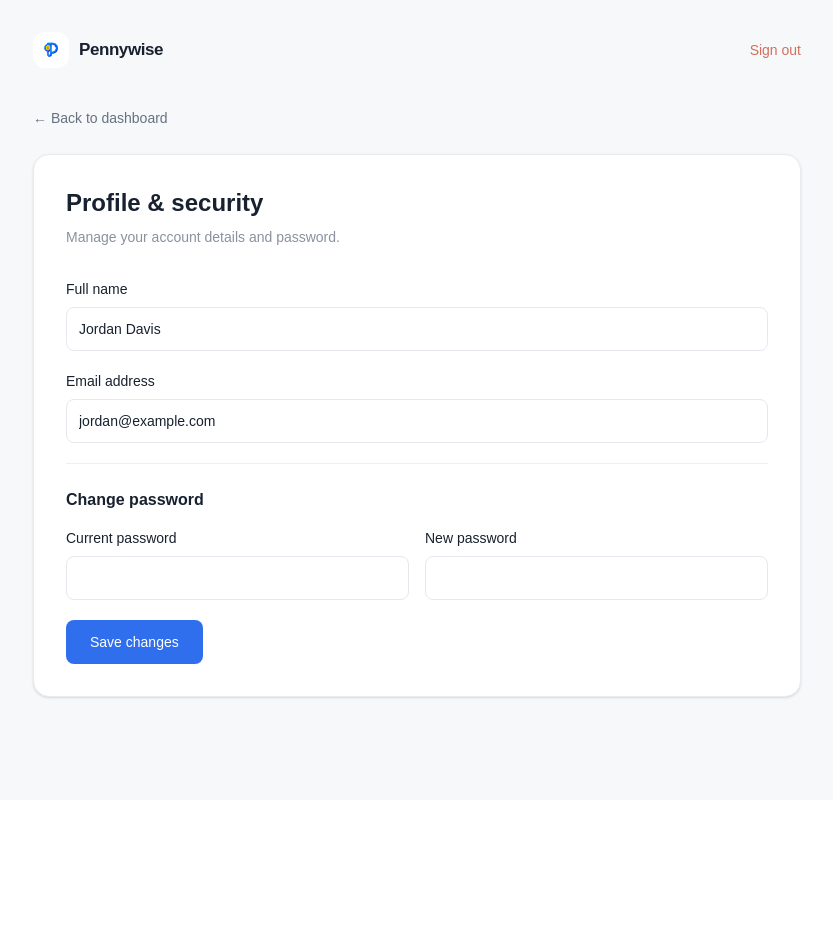
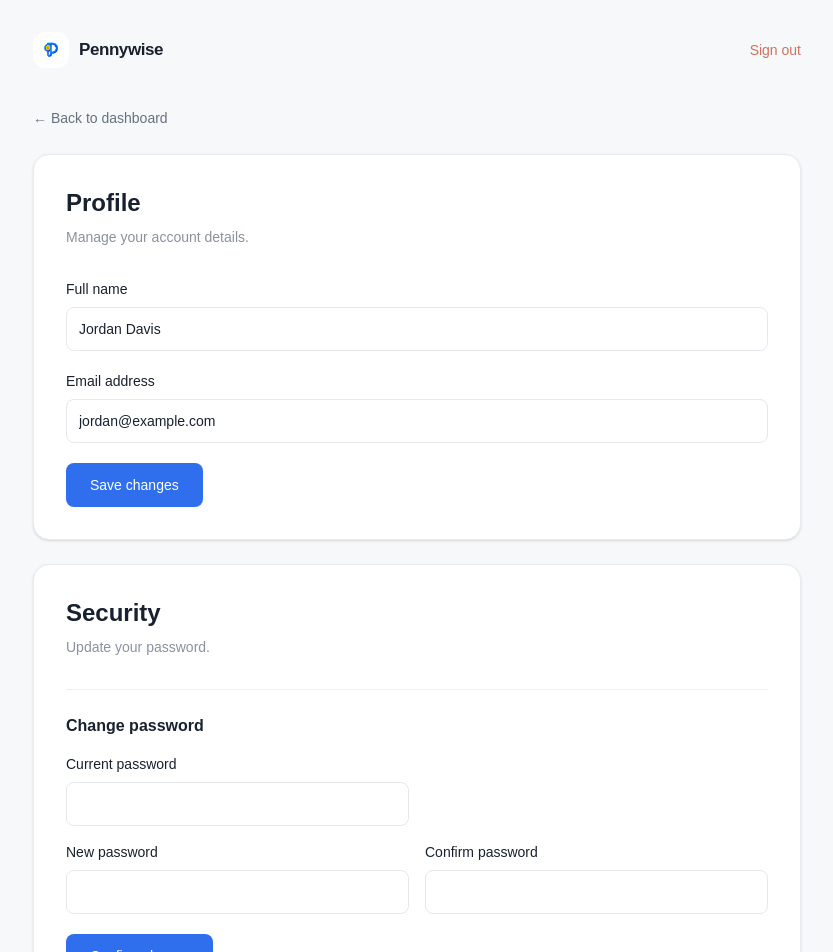
Before and after one commit to samson08sis/pennywise, a Next.js app: page /profile in a window 1280 px wide. Shown: the top 952 px of the page, without its empty margins (223-1056 px from the left). Before the commit the page ends 800 px from the top, so only its background shows below. Built offline with nearby package versions, Linux system fonts and the light colour scheme; no server answers.

Commit message:
Update password change form

```diff
--- a/src/app/profile/page.tsx
+++ b/src/app/profile/page.tsx
@@ -12,6 +12,7 @@ export default function ProfilePage() {
   const [email, setEmail] = useState("jordan@example.com");
   const [current, setCurrent] = useState("");
   const [next, setNext] = useState("");
+  const [confirm, setConfirm] = useState("");
   const [message, setMessage] = useState("");
 
   function save(event: React.FormEvent) {
@@ -43,9 +44,9 @@ export default function ProfilePage() {
           ← Back to dashboard
         </button>
         <div className="mt-6 rounded-2xl border border-[#e8ebef] bg-white p-6 shadow-sm sm:p-8">
-          <h1 className="text-2xl font-semibold">Profile & security</h1>
+          <h1 className="text-2xl font-semibold">Profile</h1>
           <p className="mt-2 text-sm text-[#89929f]">
-            Manage your account details and password.
+            Manage your account details.
           </p>
           <form onSubmit={save} className="mt-8 flex flex-col gap-5">
             <label className="text-sm font-medium">
@@ -65,6 +66,17 @@ export default function ProfilePage() {
                 className="mt-2 h-11 w-full rounded-lg border border-[#e5e9ee] px-3 outline-none focus:border-[#2f6fed]"
               />
             </label>
+            {message && <p className="text-sm text-[#329679]">{message}</p>}
+            <button className="h-11 w-full rounded-lg bg-[#2f6fed] text-sm font-medium text-white hover:bg-[#245ed1] sm:w-fit sm:px-6">
+              Save changes
+            </button>
+          </form>
+        </div>
+        {/* /////////////// */}
+        <div className="mt-6 rounded-2xl border border-[#e8ebef] bg-white p-6 shadow-sm sm:p-8">
+          <h1 className="text-2xl font-semibold">Security</h1>
+          <p className="mt-2 text-sm text-[#89929f]">Update your password.</p>
+          <form onSubmit={save} className="mt-8 flex flex-col gap-5">
             <div className="border-t border-[#edf0f3] pt-6">
               <h2 className="font-semibold">Change password</h2>
               <div className="mt-4 grid gap-4 sm:grid-cols-2">
@@ -77,6 +89,7 @@ export default function ProfilePage() {
                     className="mt-2 h-11 w-full rounded-lg border border-[#e5e9ee] px-3 outline-none focus:border-[#2f6fed]"
                   />
                 </label>
+                <br />
                 <label className="text-sm font-medium">
                   New password
                   <input
@@ -86,11 +99,20 @@ export default function ProfilePage() {
                     className="mt-2 h-11 w-full rounded-lg border border-[#e5e9ee] px-3 outline-none focus:border-[#2f6fed]"
                   />
                 </label>
+                <label className="text-sm font-medium">
+                  Confirm password
+                  <input
+                    type="password"
+                    value={current}
+                    onChange={(e) => setConfirm(e.target.value)}
+                    className="mt-2 h-11 w-full rounded-lg border border-[#e5e9ee] px-3 outline-none focus:border-[#2f6fed]"
+                  />
+                </label>
               </div>
             </div>
             {message && <p className="text-sm text-[#329679]">{message}</p>}
             <button className="h-11 w-full rounded-lg bg-[#2f6fed] text-sm font-medium text-white hover:bg-[#245ed1] sm:w-fit sm:px-6">
-              Save changes
+              Confirm change
             </button>
           </form>
         </div>
```
